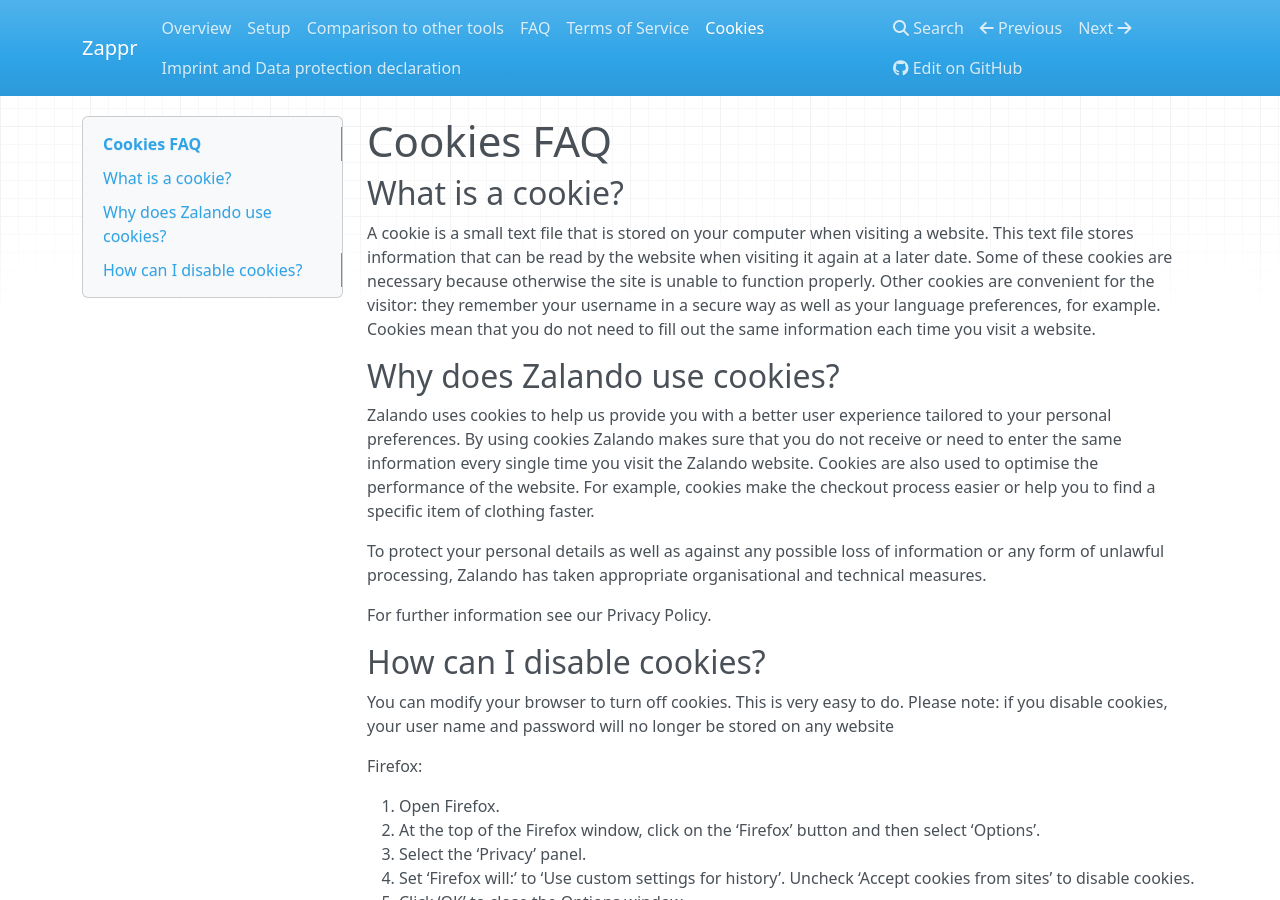
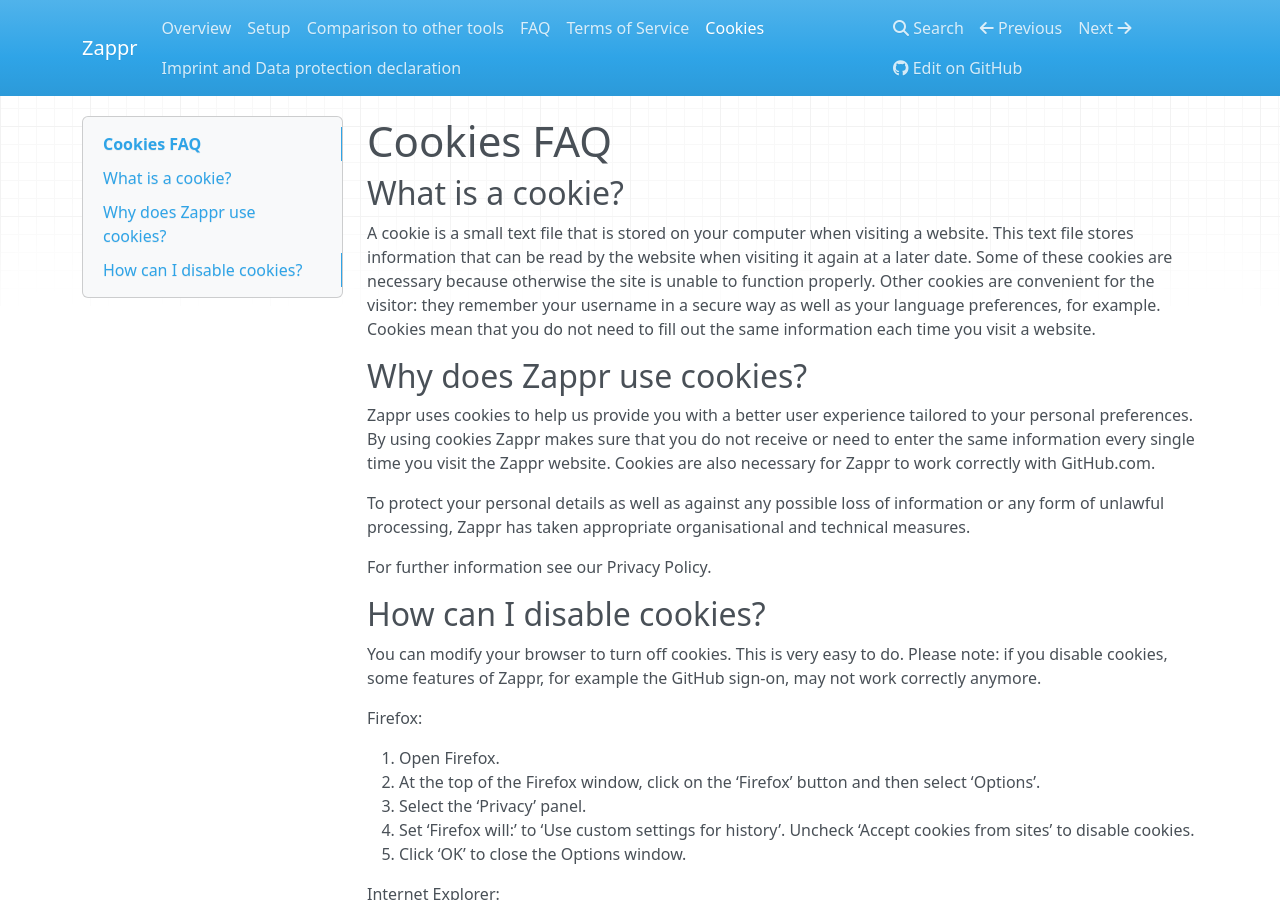
Before and after one commit to zalando/zappr, an MkDocs documentation site: the page built from docs/cookies.md, in a window 1280 px wide and 900 px high. Built offline with MkDocs 1.6.1, drawn with Linux system fonts in a browser that asks for light colours; nearby versions of some CDN libraries; old or Windows-style settings are respelled for this version of MkDocs.

Commit message:
#328 docs: edit cookies faq wording

```diff
--- a/docs/cookies.md
+++ b/docs/cookies.md
@@ -4,17 +4,17 @@
 
 A cookie is a small text file that is stored on your computer when visiting a website. This text file stores information that can be read by the website when visiting it again at a later date. Some of these cookies are necessary because otherwise the site is unable to function properly. Other cookies are convenient for the visitor: they remember your username in a secure way as well as your language preferences, for example. Cookies mean that you do not need to fill out the same information each time you visit a website.
 
-## Why does Zalando use cookies?
+## Why does Zappr use cookies?
 
-Zalando uses cookies to help us provide you with a better user experience tailored to your personal preferences. By using cookies Zalando makes sure that you do not receive or need to enter the same information every single time you visit the Zalando website. Cookies are also used to optimise the performance of the website. For example, cookies make the checkout process easier or help you to find a specific item of clothing faster.
+Zappr uses cookies to help us provide you with a better user experience tailored to your personal preferences. By using cookies Zappr makes sure that you do not receive or need to enter the same information every single time you visit the Zappr website. Cookies are also necessary for Zappr to work correctly with GitHub.com.
 
-To protect your personal details as well as against any possible loss of information or any form of unlawful processing, Zalando has taken appropriate organisational and technical measures.
+To protect your personal details as well as against any possible loss of information or any form of unlawful processing, Zappr has taken appropriate organisational and technical measures.
 
 For further information see our Privacy Policy.
 
 ## How can I disable cookies?
 
-You can modify your browser to turn off cookies. This is very easy to do. Please note: if you disable cookies, your user name and password will no longer be stored on any website
+You can modify your browser to turn off cookies. This is very easy to do. Please note: if you disable cookies, some features of Zappr, for example the GitHub sign-on, may not work correctly anymore.
 
 Firefox:
 
```
